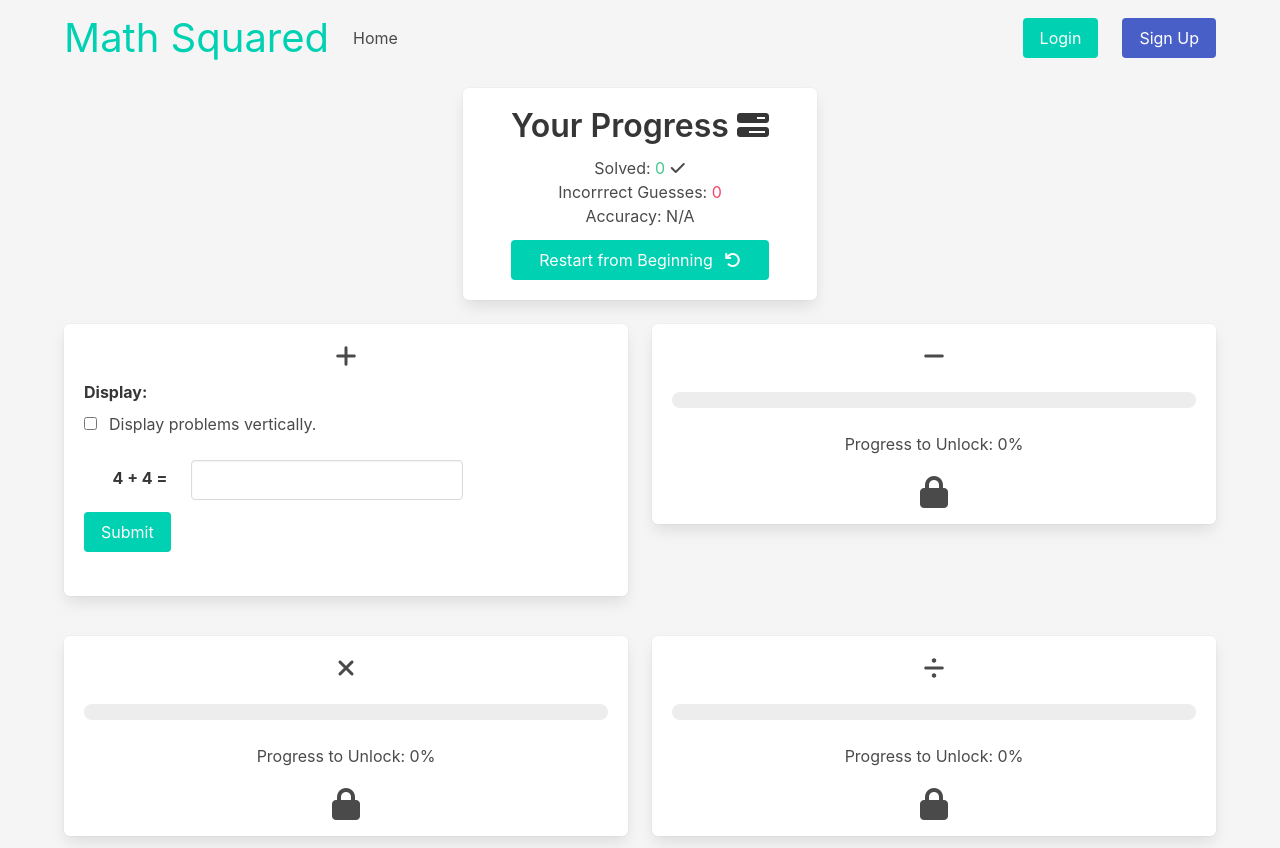
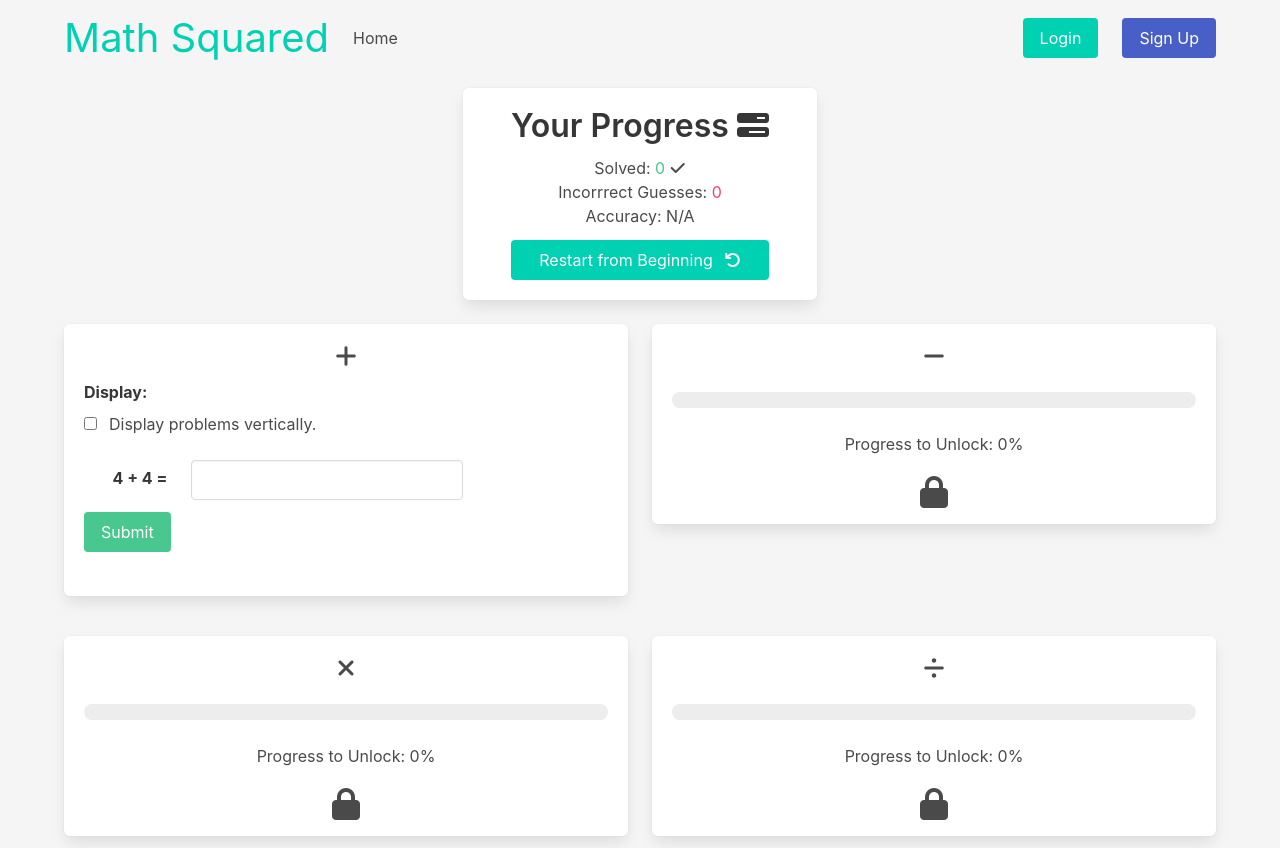
Before and after one commit to quentinikeno/Springboard-SEC-Capstone-2, a React (Create React App) app in the folder frontend/: page /game in a window 1280 px wide. Built offline with nearby package versions, Linux system fonts and the light colour scheme; no server answers.

Commit message:
Change button color to success.

```diff
--- a/frontend/src/math-squared/ProblemBox.js
+++ b/frontend/src/math-squared/ProblemBox.js
@@ -111,7 +111,7 @@ const ProblemBox = ({ operation, iconClass }) => {
 						</p>
 					)}
 					<div className="control my-3">
-						<button className="button is-primary">Submit</button>
+						<button className="button is-success">Submit</button>
 					</div>
 				</form>
 			</div>
```
